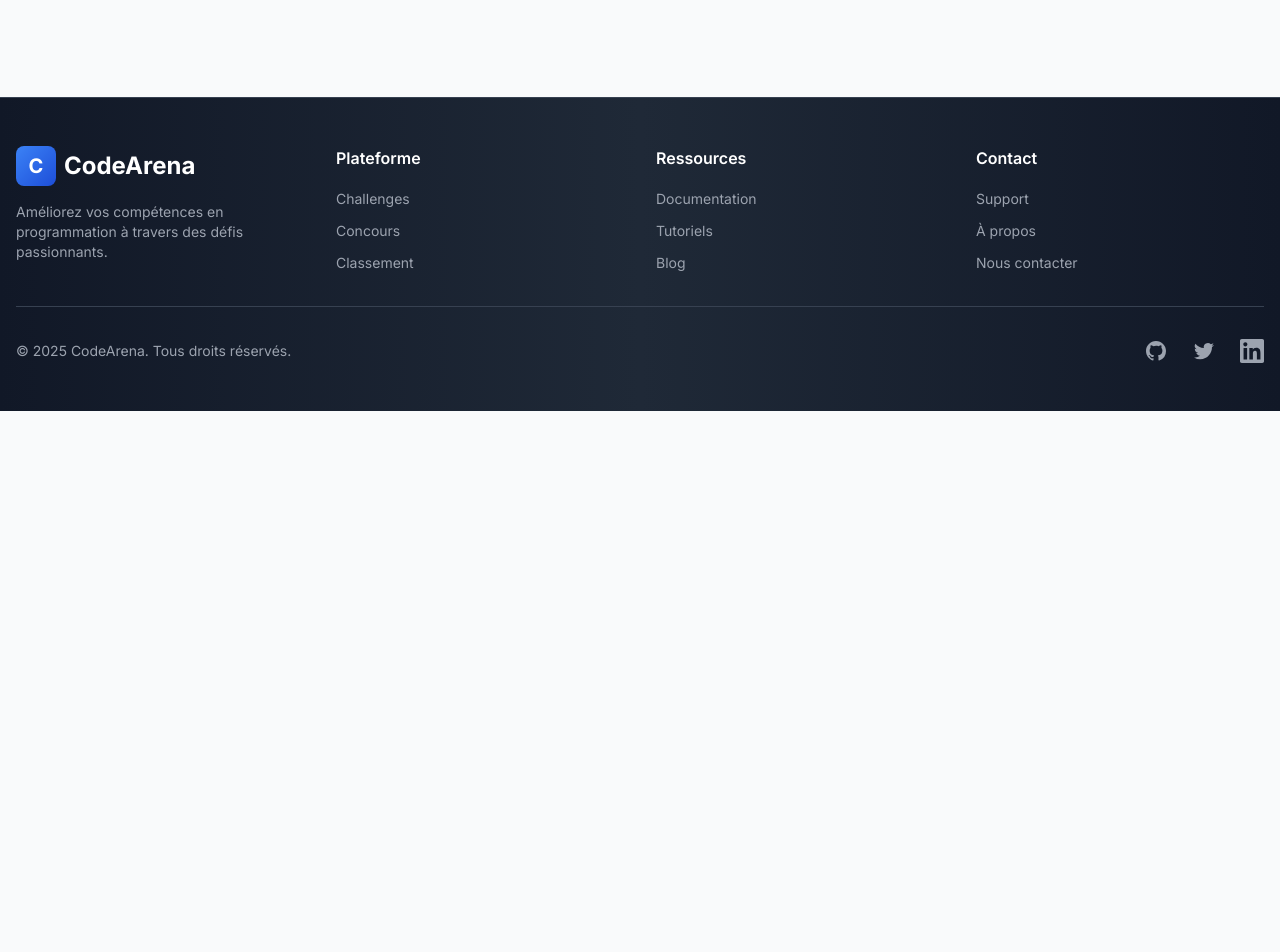
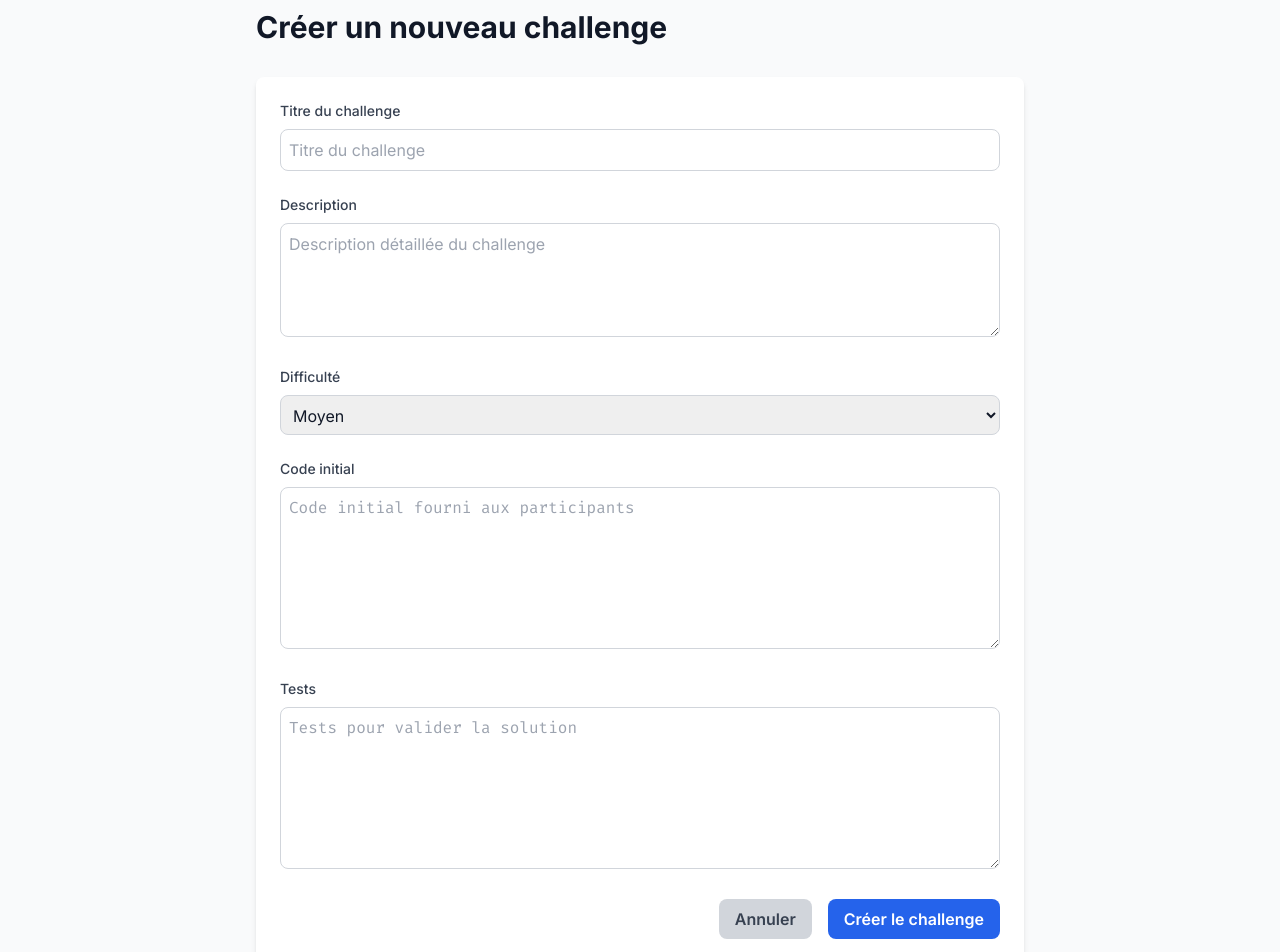
Before and after one commit to AGL2304/CodeArena_EcoleIT_Pisc, a Vue app in the folder frontend/: page /admin in a window 1280 px wide. Shown: the part 120-1072 px from the top of the page. Before the commit the page ends 800 px from the top, so only its background shows below. Built offline with nearby package versions, Linux system fonts and the light colour scheme; no server answers; sample sign-in values are in the browser's storage; what @guolao/vue-monaco-editor would draw is missing.

Commit message:
creation de la view du panel Administration

```diff
--- a/frontend/src/views/admin/AdminView.vue
+++ b/frontend/src/views/admin/AdminView.vue
@@ -1,13 +1,183 @@
 <template>
-  <div>
-    <h1>Admin Panel</h1>
+  <div class="container mx-auto px-4 py-8">
+    <div class="max-w-3xl mx-auto">
+      <h1 class="text-3xl font-bold mb-8">Créer un nouveau challenge</h1>
+
+      <div class="bg-white shadow-md rounded-lg p-6">
+        <form @submit.prevent="handleSubmit" class="space-y-6">
+
+          <!-- Titre -->
+          <div>
+            <label for="title" class="block text-sm font-medium text-gray-700 mb-2">
+              Titre du challenge
+            </label>
+            <input
+              id="title"
+              v-model="form.title"
+              type="text"
+              required
+              class="input w-full"
+              placeholder="Titre du challenge"
+            />
+          </div>
+
+          <!-- Description -->
+          <div>
+            <label for="description" class="block text-sm font-medium text-gray-700 mb-2">
+              Description
+            </label>
+            <textarea
+              id="description"
+              v-model="form.description"
+              rows="4"
+              required
+              class="input w-full"
+              placeholder="Description détaillée du challenge"
+            ></textarea>
+          </div>
+
+          <!-- Difficulté -->
+          <div>
+            <label for="difficulty" class="block text-sm font-medium text-gray-700 mb-2">
+              Difficulté
+            </label>
+            <select
+              id="difficulty"
+              v-model="form.difficulty"
+              required
+              class="input w-full"
+            >
+              <option value="Facile">Facile</option>
+              <option value="Moyen">Moyen</option>
+              <option value="Difficile">Difficile</option>
+            </select>
+          </div>
+
+          <!-- Code initial -->
+          <div>
+            <label for="initialCode" class="block text-sm font-medium text-gray-700 mb-2">
+              Code initial
+            </label>
+            <textarea
+              id="initialCode"
+              v-model="form.initialCode"
+              rows="6"
+              class="input w-full font-mono"
+              placeholder="Code initial fourni aux participants"
+            ></textarea>
+          </div>
+
+          <!-- Tests -->
+          <div>
+            <label for="tests" class="block text-sm font-medium text-gray-700 mb-2">
+              Tests
+            </label>
+            <textarea
+              id="tests"
+              v-model="form.tests"
+              rows="6"
+              required
+              class="input w-full font-mono"
+              placeholder="Tests pour valider la solution"
+            ></textarea>
+          </div>
+
+          <!-- Message d'erreur -->
+          <div v-if="error" class="bg-red-50 border border-red-200 text-red-600 px-4 py-3 rounded-lg text-sm">
+            {{ error }}
+          </div>
+
+          <!-- Message de succès -->
+          <div v-if="successMessage" class="bg-green-50 border border-green-200 text-green-600 px-4 py-3 rounded-lg text-sm">
+            {{ successMessage }}
+          </div>
+
+          <!-- Boutons -->
+          <div class="flex justify-end space-x-4">
+            <button
+              type="button"
+              class="btn btn-secondary"
+              @click="$router.back()"
+            >
+              Annuler
+            </button>
+            <button
+              type="submit"
+              class="btn btn-primary"
+              :disabled="isLoading"
+            >
+              <span v-if="!isLoading">Créer le challenge</span>
+              <span v-else class="flex items-center">
+                <svg class="animate-spin h-5 w-5 mr-3" viewBox="0 0 24 24">
+                  <circle class="opacity-25" cx="12" cy="12" r="10" stroke="currentColor" stroke-width="4" fill="none"></circle>
+                  <path class="opacity-75" fill="currentColor" d="M4 12a8 8 0 018-8V0C5.373 0 0 5.373 0 12h4zm2 5.291A7.962 7.962 0 014 12H0c0 3.042 1.135 5.824 3 7.938l3-2.647z"></path>
+                </svg>
+                Création en cours...
+              </span>
+            </button>
+          </div>
+
+        </form>
+      </div>
+    </div>
   </div>
 </template>
 
 <script setup>
-console.log('Admin view')
+import { ref } from 'vue'
+import { useRouter } from 'vue-router'
+import { api } from '@/config/api'
+
+const router = useRouter()
+
+const form = ref({
+  title: '',
+  description: '',
+  difficulty: 'Moyen',
+  initialCode: '',
+  tests: ''
+})
+
+const isLoading = ref(false)
+const error = ref('')
+const successMessage = ref('')
+
+const handleSubmit = async () => {
+  isLoading.value = true
+  error.value = ''
+  successMessage.value = ''
+
+  try {
+    const response = await api.post('/challenge', form.value)
+
+    if (response.data.success) {
+      successMessage.value = 'Challenge créé avec succès !'
+      setTimeout(() => {
+        router.push('/admin/challenge')
+      }, 1500)
+    } else {
+      throw new Error(response.data.message || 'Erreur lors de la création du challenge')
+    }
+  } catch (err) {
+    console.error('Erreur:', err)
+    error.value = err.response?.data?.message || err.message || 'Une erreur est survenue'
+  } finally {
+    isLoading.value = false
+  }
+}
 </script>
 
 <style scoped>
-/* tes styles ici */
+.input {
+  @apply border border-gray-300 rounded-lg p-2 w-full;
+}
+.btn {
+  @apply px-4 py-2 rounded-lg font-semibold;
+}
+.btn-primary {
+  @apply bg-blue-600 text-white hover:bg-blue-700;
+}
+.btn-secondary {
+  @apply bg-gray-300 text-gray-700 hover:bg-gray-400;
+}
 </style>
```
Also changed, not shown: 1 other file (tests, documents, lock files or other folders).
